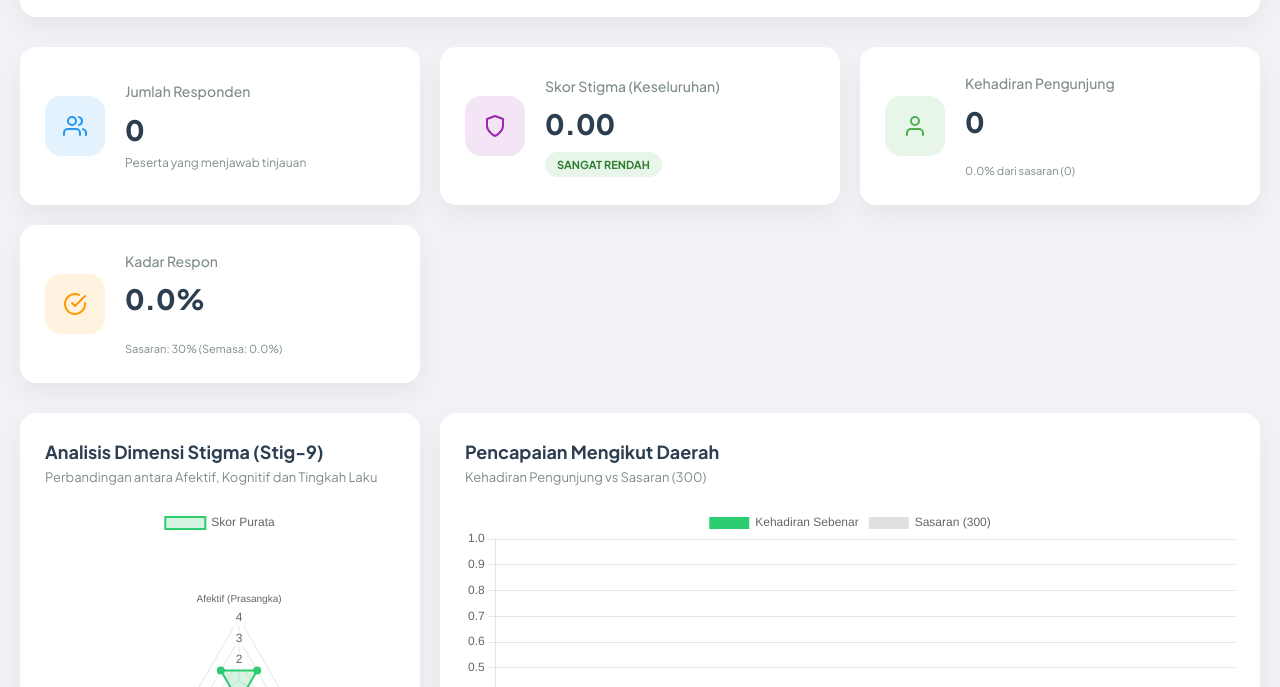
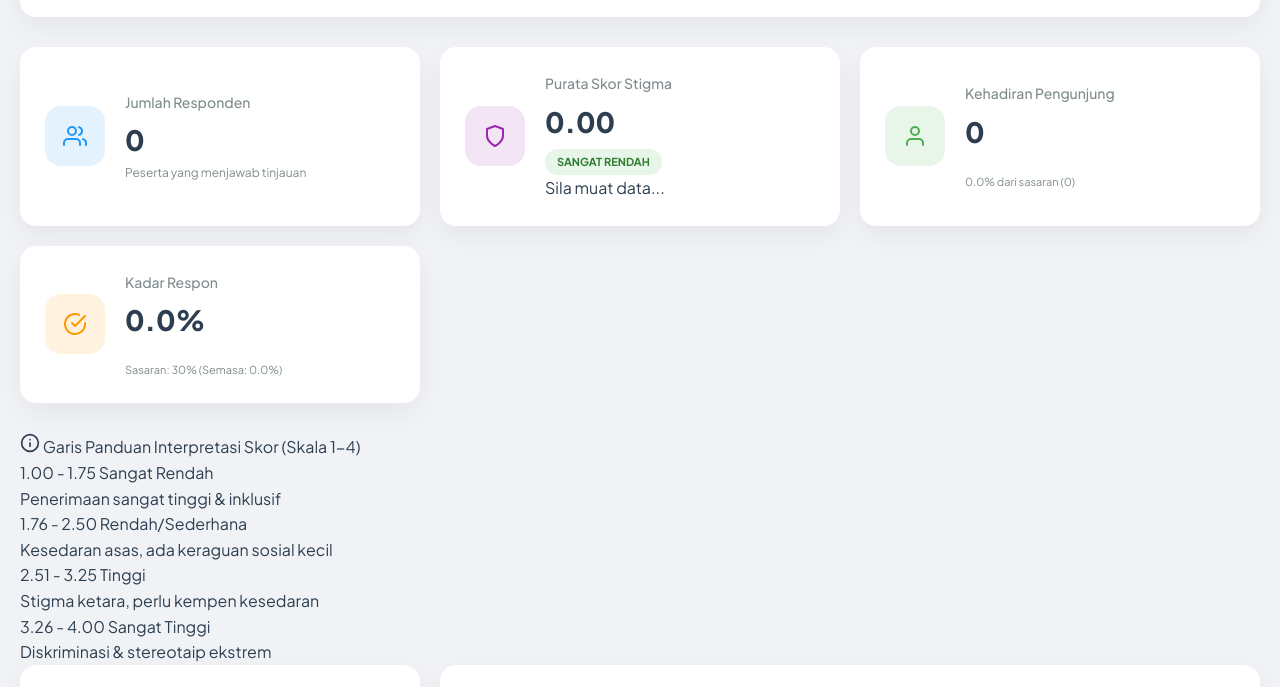
Before and after one commit to ncdjknkedah/Kedah-Minda-Sejahtera-Dashboard, a plain HTML site: page index.html in a window 1280 px wide. Shown: the part 108-795 px from the top of the page. Drawn offline with nearby package versions, Linux system fonts and the light colour scheme; no server answers.

Commit message:
Update index.html

```diff
--- a/index.html
+++ b/index.html
@@ -55,9 +55,12 @@
                         <svg width="24" height="24" viewBox="0 0 24 24" fill="none" stroke="currentColor" stroke-width="2" stroke-linecap="round" stroke-linejoin="round"><path d="M12 22s8-4 8-10V5l-8-3-8 3v7c0 6 8 10 8 10z"></path></svg>
                     </div>
                     <div class="kpi-info">
-                        <h3>Skor Stigma (Keseluruhan)</h3>
-                        <div class="value" id="avgStigma">0.00</div>
-                        <div class="status-badge" id="stigmaStatus">-</div>
+                        <h3>Purata Skor Stigma</h3>
+                        <div class="value-row">
+                            <div class="value" id="avgStigma">0.00</div>
+                            <div class="status-badge" id="stigmaStatus">-</div>
+                        </div>
+                        <p class="interpretation-text" id="stigmaDesc">Sila muat data...</p>
                     </div>
                 </div>
 
@@ -86,6 +89,36 @@
                             <div class="progress-bar" id="rateProgress" style="width: 0%"></div>
                             <span id="rateTargetText">Sasaran: 30%</span>
                         </div>
+                    </div>
+                </div>
+            </section>
+
+            <!-- Interpretation Guide -->
+            <section class="interpretation-guide">
+                <div class="guide-header">
+                    <svg width="20" height="20" viewBox="0 0 24 24" fill="none" stroke="currentColor" stroke-width="2" stroke-linecap="round" stroke-linejoin="round"><circle cx="12" cy="12" r="10"></circle><line x1="12" y1="16" x2="12" y2="12"></line><line x1="12" y1="8" x2="12.01" y2="8"></line></svg>
+                    <span>Garis Panduan Interpretasi Skor (Skala 1-4)</span>
+                </div>
+                <div class="guide-grid">
+                    <div class="guide-item excellent">
+                        <span class="range">1.00 - 1.75</span>
+                        <span class="label">Sangat Rendah</span>
+                        <p>Penerimaan sangat tinggi & inklusif</p>
+                    </div>
+                    <div class="guide-item good">
+                        <span class="range">1.76 - 2.50</span>
+                        <span class="label">Rendah/Sederhana</span>
+                        <p>Kesedaran asas, ada keraguan sosial kecil</p>
+                    </div>
+                    <div class="guide-item warning">
+                        <span class="range:">2.51 - 3.25</span>
+                        <span class="label">Tinggi</span>
+                        <p>Stigma ketara, perlu kempen kesedaran</p>
+                    </div>
+                    <div class="guide-item critical">
+                        <span class="range">3.26 - 4.00</span>
+                        <span class="label">Sangat Tinggi</span>
+                        <p>Diskriminasi & stereotaip ekstrem</p>
                     </div>
                 </div>
             </section>
@@ -147,7 +180,7 @@
         </main>
 
         <footer class="footer">
-            <p>&copy; 2026 JKN Kedah | Unit Kawalan Penyakit Tidak Berjangkit (NCD)</p>
+            <p>&copy; 2026 JKN Kedah | Unit Kesihatan Mental, Pencegahan Keganasan & Kecederaan (MHPSS)</p>
         </footer>
     </div>
 
```
